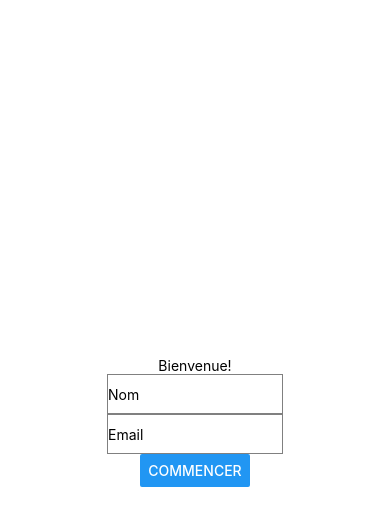
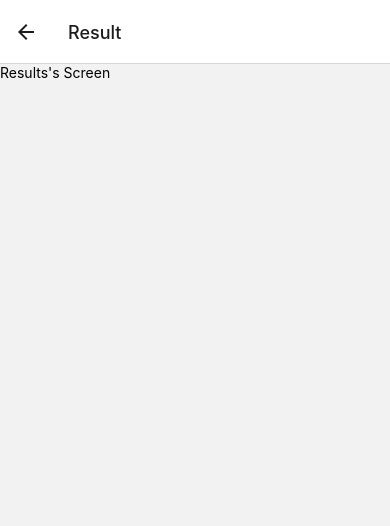
Before and after one commit to JoeMakuta/mobile_quiz_app, a React Native app: screen /Result in a window 390 px wide. Shown: the top 526 px of the page. Built offline with nearby package versions, Linux system fonts and the light colour scheme.

Commit message:
add stack navigation

```diff
--- a/src/App.js
+++ b/src/App.js
@@ -1,13 +1,22 @@
 // import { StatusBar } from 'expo-status-bar';
 import { StyleSheet, Text, View } from 'react-native';
+import {NavigationContainer} from '@react-navigation/native'
 import Home from './screens/Home';
+import Question from './screens/Question';
+import Result from './screens/Result';
+import {createNativeStackNavigator} from '@react-navigation/native-stack'
+
+const Stack = createNativeStackNavigator()
+
 export default function App() {
   return (
-    <View style={styles.container}>
-      {/* <Text>Open up App.js to start working on your app!</Text> */}
-      {/* <StatusBar style="auto" /> */}
-      <Home style="auto"/>
-    </View>
+    <NavigationContainer>
+      <Stack.Navigator initialRouteName='Home'>
+        <Stack.Screen component={Home} name='Home'/>
+        <Stack.Screen component={Question} name='Question'/>
+        <Stack.Screen component={Result} name='Result'/>
+      </Stack.Navigator>
+    </NavigationContainer>
   );
 }
 
@@ -17,5 +26,7 @@ const styles = StyleSheet.create({
     backgroundColor: '#fff',
     alignItems: 'center',
     justifyContent: 'center',
+    width : '100%',
+    height: '100%'
   },
 });
--- /dev/null
+++ b/src/screens/Result.jsx
@@ -0,0 +1,12 @@
+import React from 'react';
+import { View, Text } from 'react-native';
+
+const Result = () => {
+    return (
+        <View>
+            <Text>Results's Screen</Text>
+        </View>
+    )
+}
+
+export default Result
```
Also changed, not shown: package.json (+6 -2 lines), 1 other file (tests, documents, lock files or other folders).
